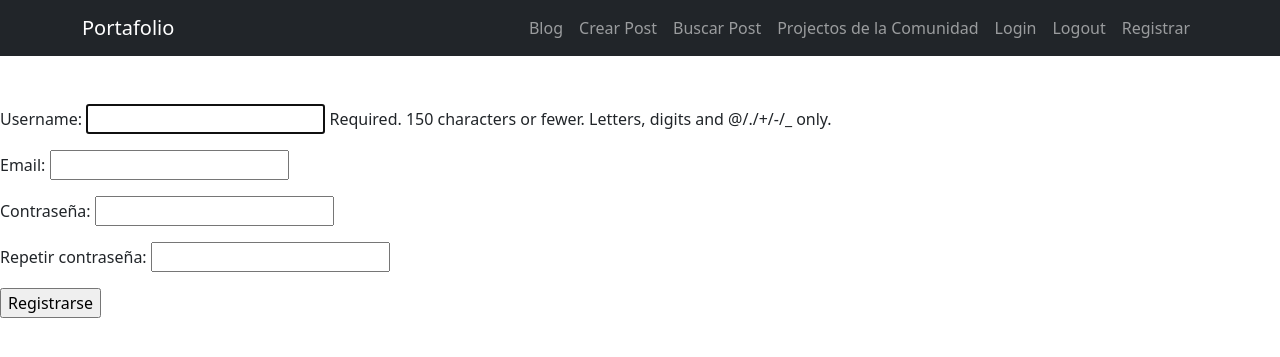
After one commit to fabri98/Entrega-Final--Armoa, a Django app: page /register/ in a window 1280 px wide. The commit adds this page. Shown: the top 357 px of the page. Run offline with Django 4.2, Linux system fonts and the light colour scheme.

Commit message:
Se agrego los registros de usurios

```diff
--- /dev/null
+++ b/blog/templates/register.html
@@ -0,0 +1,12 @@
+{% extends 'layout.html' %}
+{% block register %}
+<form action="" method="post">
+    {% csrf_token %}
+
+    {{form.as_p}}
+
+    <input type="submit" value="Registrarse">
+
+</form>
+
+{% endblock %}
--- a/django_porfolio/settings.py
+++ b/django_porfolio/settings.py
@@ -127,3 +127,5 @@
 # https://docs.djangoproject.com/en/4.0/ref/settings/#default-auto-field
 
 DEFAULT_AUTO_FIELD = 'django.db.models.BigAutoField'
+
+LOGIN_URL = '/login/'
--- a/django_porfolio/urls.py
+++ b/django_porfolio/urls.py
@@ -29,6 +29,7 @@
     path('usuarios/', views.projecto_usuario, name='projecto_usuario'),
     path('login/', views.login_request, name="login"),
     path('logout/', LogoutView.as_view(template_name='home.html'), name="logout"),
+    path('register/', views.register, name="register")
 ]
 
 urlpatterns += static(settings.MEDIA_URL, document_root=settings.MEDIA_ROOT)
--- /dev/null
+++ b/portfolio/forms.py
@@ -0,0 +1,13 @@
+from django import forms
+from django.contrib.auth.forms import UserCreationForm
+from django.contrib.auth.models import User
+
+class UserForm(UserCreationForm):
+    email = forms.EmailField()
+    password1 = forms.CharField(label="Contraseña", widget=forms.PasswordInput())
+    password2 = forms.CharField(label="Repetir contraseña",widget=forms.PasswordInput())
+
+    class Meta:
+        model = User
+        fields = ['username','email', 'password1', 'password2']
+        help_text = {k: '' for k in fields}
--- a/portfolio/templates/home.html
+++ b/portfolio/templates/home.html
@@ -1,7 +1,7 @@
 {% extends 'layout.html' %}
 
 {% block content %}
-    <h1>Mis projectos</h1>
+    <h1>Inicio</h1>
     <h2>{{mensaje}}</h2>
 
     {% for project in projects %}
--- a/portfolio/templates/layout.html
+++ b/portfolio/templates/layout.html
@@ -28,6 +28,9 @@
 
         {% block login%}
         {% endblock%}
+
+        {% block register %}
+        {% endblock%}
     </div>
 
 </body>
--- a/portfolio/templates/partials/navbar.html
+++ b/portfolio/templates/partials/navbar.html
@@ -19,14 +19,17 @@
           <li class="nav-item">
             <a class="nav-link" href="{% url 'projecto_usuario'%}">Projectos de la Comunidad</a>
           </li>
-          <li class="nav-item">
+          <!-- <li class="nav-item">
             <a class="nav-link" href="{% url 'comentario'%}">Comentarios</a>
-          </li>
+          </li> -->
           <li class="nav-item">
             <a class="nav-link" href="{% url 'login'%}">Login</a>
           </li>
           <li class="nav-item">
             <a class="nav-link" href="{% url 'logout'%}">Logout</a>
+          </li>
+          <li class="nav-item">
+            <a class="nav-link" href="{% url 'register'%}">Registrar</a>
           </li>
 
 
--- a/portfolio/views.py
+++ b/portfolio/views.py
@@ -1,7 +1,11 @@
 from django.shortcuts import render
 from .models import Project, Comentario , ProjectUser
-from django.contrib.auth.forms import AuthenticationForm
+from django.contrib.auth.forms import AuthenticationForm, UserCreationForm
 from django.contrib.auth import login, logout, authenticate
+from .forms import UserForm
+from django.contrib.auth.decorators import login_required
+from django.contrib.auth.mixins import LoginRequiredMixin
+
 
 def home(request):
     projects = Project.objects.all()
@@ -51,3 +55,16 @@
     form = AuthenticationForm()
 
     return render(request, 'login.html', {'form': form})
+
+def register(request):
+    if request.method == 'POST':
+        form = UserForm(request.POST)
+
+        if form.is_valid():
+            username = form.cleaned_data['username']
+            form.save()
+            return render(request, 'home.html', {'mensaje': f'Se creo el usuario {username}'})
+        else:
+            return render(request, 'register.html', {'form': form})
+    form = UserForm()
+    return render(request, 'register.html', {'form': form})
```
Also changed, not shown: db.sqlite3.
